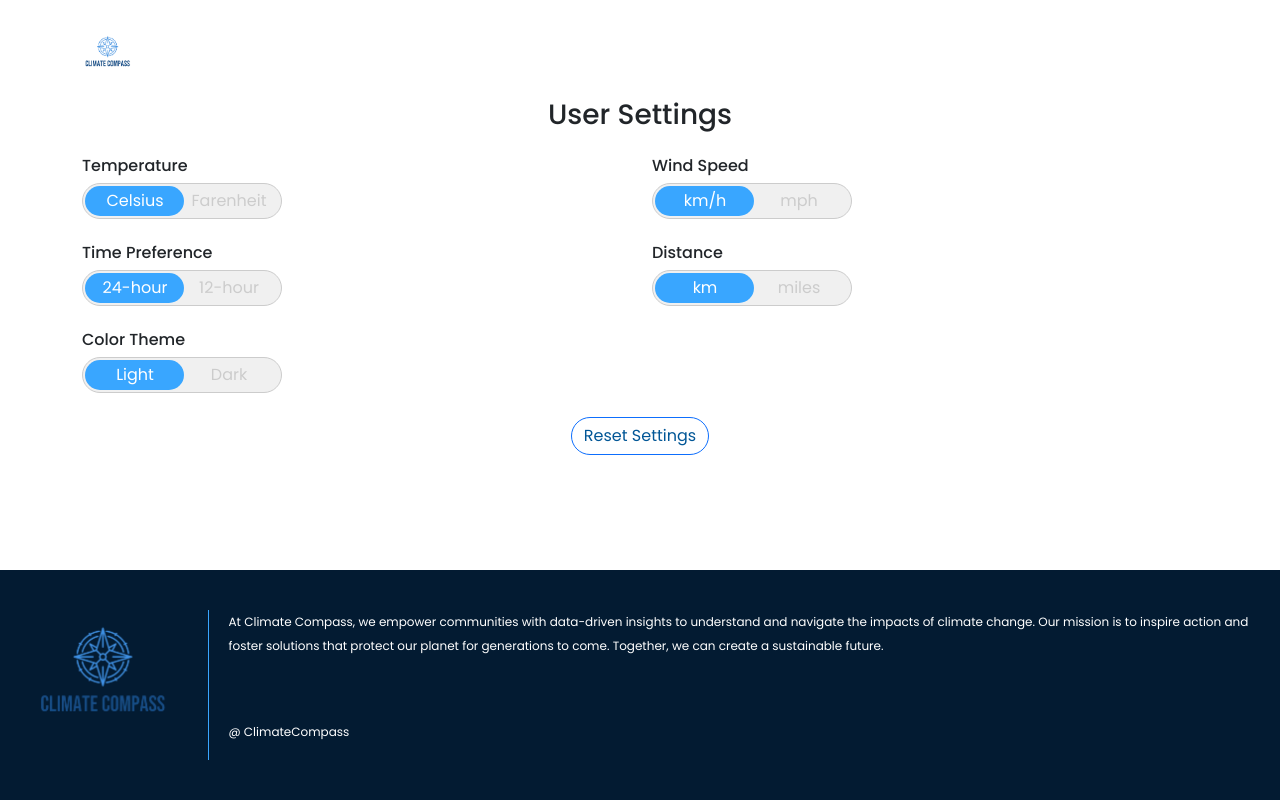
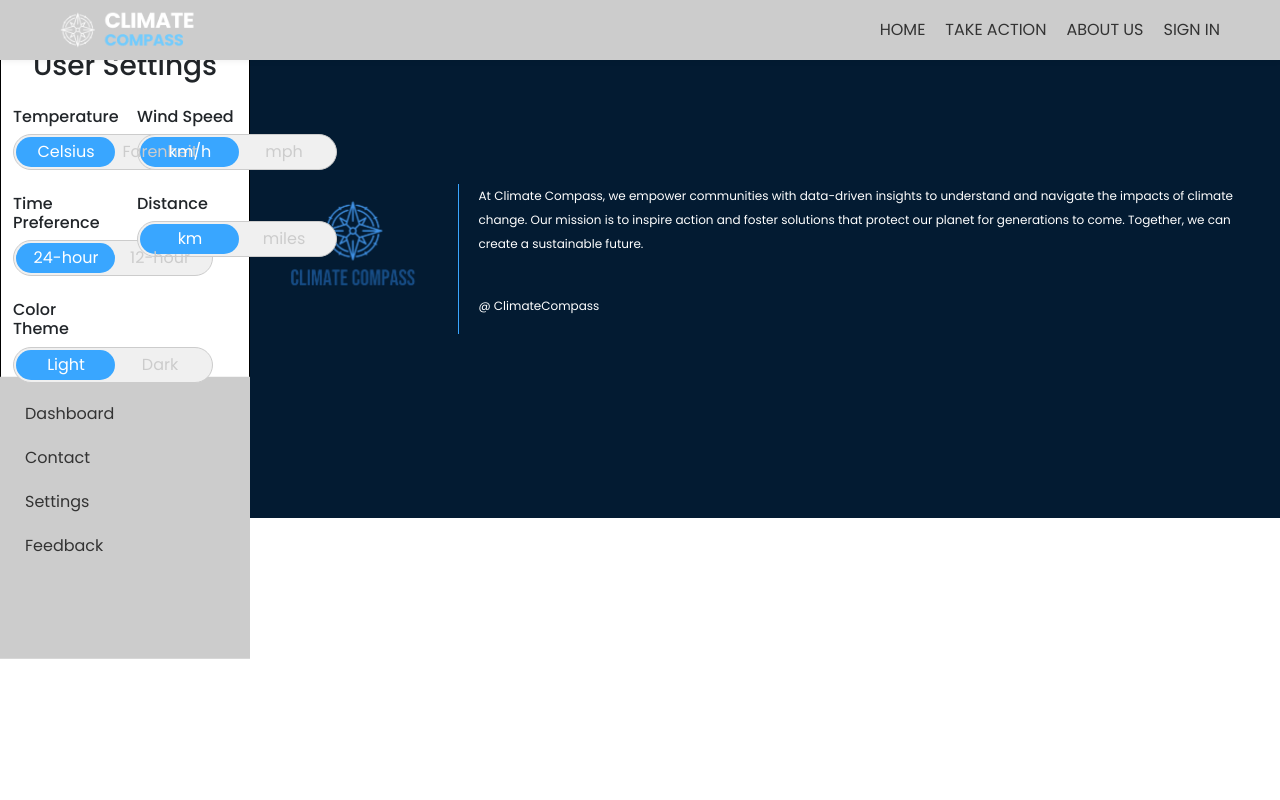
Before and after one commit to thomasfortoul/comp307, a PHP site: page /private/user-settings/user-settings.html in a window 1280 px wide. Run offline with PHP 8.4, Linux system fonts and the light colour scheme.

Commit message:
header, footer done; need to fix user settings flex; make sidebar & feedback page

```diff
--- a/comp307-finalproject/assets/footer.css
+++ b/comp307-finalproject/assets/footer.css
@@ -1,8 +1,8 @@
 /* Footer */
 
 .footer {
-    height:100%;
-    background-color: #031B32;
+  height: 100%;
+  background-color: #031b32;
   color: #ffffff;
   padding: 40px 20px;
   display: flex;
@@ -36,10 +36,10 @@
 
 .vertical-line {
   width: 0.5px;
-    background-color: #39A6FF;
+  background-color: #39a6ff;
   margin: 0 10px;
   flex-shrink: 0;
-    height:150px;
+  height: 150px;
   align-self: stretch;
 }
 
@@ -53,14 +53,11 @@
   line-height: 2;
 }
 
-
 /* Footer - Tablet */
 
 @media (max-width: 768px) and (min-width: 480px) {
-
-
- .vertical-line{
-    height:175px;
+  .vertical-line {
+    height: 175px;
   }
 
   .footer-logo img {
@@ -73,13 +70,9 @@
   }
 }
 
-
-
-
 /* Footer - Mobile */
 
 @media (max-width: 480px) {
-
   .footer {
     padding: 10px;
     flex-direction: column;
@@ -98,5 +91,4 @@
   .footer-text {
     font-size: 10px;
   }
-
 }
--- /dev/null
+++ b/comp307-finalproject/assets/header-hamburger.js
@@ -0,0 +1,18 @@
+document.addEventListener("DOMContentLoaded", function () {
+  const hamb = document.getElementById("hamburger");
+  const navLinks = document.getElementById("nav-links");
+
+  hamb.addEventListener("click", function () {
+    hamb.classList.toggle("active");
+    navLinks.classList.toggle("active");
+  });
+
+  document.addEventListener("click", function (e) {
+    if (!hamb.contains(e.target) && !navLinks.contains(e.target)) {
+      if (navLinks.classList.contains("active")) {
+        hamb.classList.remove("active");
+        navLinks.classList.remove("active");
+      }
+    }
+  });
+});
--- a/comp307-finalproject/assets/header.css
+++ b/comp307-finalproject/assets/header.css
@@ -1,87 +1,119 @@
-/* Navbar */
-.navbar {
-  display: flex;
-  justify-content: space-between;
-  align-items: center;
-  width: 100%;
-  max-width: 100%;
-  margin: 0 auto;
-  padding: 30px;
-  position: absolute;
-  top: 0;
-  left: 0;
-  z-index: 100;
-  box-sizing: border-box;
-  overflow: hidden;
+/* Header styles */
+body {
+  margin: 0;
 }
 
-.navbar-logo {
-  width: 156px;
-  height: 45px;
-  object-fit: contain;
+header {
+  width: 100%;
+  background-color: #ccc; /* can change color if want */
+  box-shadow: 0 2px 5px rgba(0, 0, 0, 0.05);
+  position: fixed;
+  height: 60px;
+  display: flex;
+  align-items: center;
+  justify-content: center;
+  z-index: 99; /* on top */
 }
 
-.navbar .nav-links {
+.nav-container {
+  width: 100%;
+  max-width: 1200px;
+  display: flex;
+  align-items: center;
+  justify-content: space-between;
+  padding: 0 20px;
+}
+
+.logo {
+  height: 40px;
+  width: auto;
+}
+
+.nav-links {
   display: flex;
   gap: 20px;
-  margin-left: auto;
 }
 
-.navbar .nav-links a {
+.nav-links a {
   text-decoration: none;
-  color: #ffffff;
+  color: #333;
   font-size: 16px;
-  font-weight: lighter;
-  transition-duration: 0.3s;
-}
-.navbar .nav-links a:hover {
-  color: #39a6ff;
 }
 
-@media (max-width: 768px) and (min-width: 480px) {
-  /* Navbar - Tablet */
-  .navbar {
-    flex-direction: row;
-    justify-content: space-between;
-    padding: 15px;
+.nav-links a:hover,
+.nav-links a:focus {
+  color: #007bff;
+  outline: none;
+}
+
+.hamburger {
+  display: none; /*display hamburger on 480 */
+  flex-direction: column;
+  justify-content: space-around;
+  width: 25px;
+  height: 25px;
+  background: transparent;
+  border: none;
+  cursor: pointer;
+  padding: 0;
+}
+
+.hamburger span {
+  width: 100%;
+  height: 2px;
+  background-color: #333;
+}
+
+@media (max-width: 768px) {
+  header {
+    height: 55px;
   }
 
-  .navbar-logo {
-    width: 120px;
-    height: auto;
-    margin-bottom: 10px;
+  .logo {
+    height: 35px;
   }
 
-  .navbar .nav-links {
-    flex-wrap: wrap;
-    justify-content: flex-start;
-    gap: 10px;
+  .nav-links a {
+    font-size: 14px;
   }
 
-  .navbar .nav-links a {
-    font-size: 14px;
-    padding: 5px 10px;
+  .nav-links {
+    gap: 15px;
   }
 }
 
-/* MOBILE VIEW */
-
 @media (max-width: 480px) {
-  /* Navbar - Mobile */
-
-  .navbar-logo {
-    width: 80px;
-    height: auto;
+  header {
+    height: 50px;
+    padding: 0 10px;
   }
 
-  .navbar .nav-links {
-    flex-wrap: wrap;
-    gap: 5px;
-    justify-content: center;
+  .nav-container {
+    padding: 0 10px;
   }
 
-  .navbar .nav-links a {
-    font-size: 12px;
-    padding: 3px 8px;
+  .logo {
+    height: 30px;
+  }
+
+  .nav-links {
+    gap: 10px;
+    display: none;
+    position: absolute;
+    top: 60px;
+    left: 0;
+    right: 0;
+    background-color: white;
+    flex-direction: column;
+    align-items: center;
+    box-shadow: 0 2px 5px rgba(0, 0, 0, 0.1);
+  }
+
+  .nav-links.active {
+    display: flex;
+  }
+
+  .hamburger {
+    display: flex;
   }
 }
--- /dev/null
+++ b/comp307-finalproject/private/user-settings/styles.css
@@ -0,0 +1,117 @@
+body {
+  font-family: "Poppins", sans-serif;
+  box-sizing: border-box;
+  min-height: 100vh;
+  margin: 0;
+  display: grid;
+  grid-template-columns: 250px 1fr;
+  grid-template-rows: auto 1fr auto; /* to fix footer on pages that have content that doesn't fill entire page, else footer just floats*/
+}
+
+.container {
+  border: 1px solid black;
+}
+
+.toggle-btn {
+  display: inline-flex;
+  align-items: center;
+  background-color: #f0f0f0;
+  border: 1px solid #ccc;
+  padding: 5px;
+  cursor: pointer;
+  position: relative;
+  width: 200px;
+  border-radius: 20px;
+  user-select: none;
+}
+
+.toggle-btn .settings {
+  display: flex;
+  flex: 1;
+  z-index: 1;
+}
+
+.toggle-btn .left,
+.toggle-btn .right {
+  flex: 1;
+  display: flex;
+  align-items: center;
+  justify-content: center;
+  text-align: center;
+  transition: color 0.5s;
+}
+
+.toggle-btn .slider {
+  position: absolute;
+  top: 2px;
+  bottom: 2px;
+  left: 2px;
+  background-color: #39a6ff;
+  width: 50%;
+  border-radius: 20px;
+  transition: left 0.5s;
+}
+
+.toggle-btn.active .slider {
+  left: calc(100% - 100px);
+}
+
+.toggle-btn.active .left {
+  color: #ccc;
+}
+
+.toggle-btn.active .right {
+  color: white;
+}
+
+.toggle-btn:not(.active) .left {
+  color: white;
+}
+
+.toggle-btn:not(.active) .right {
+  color: #ccc;
+}
+
+.reset-btn {
+  color: #015696;
+  border-radius: 20px;
+}
+
+/* sidebar */
+.sidebar {
+  grid-column: 1;
+  grid-row: 2;
+  background-color: #ccc;
+  padding: 20px;
+  transform: translateY(-50%);
+}
+
+.sidebar h2 {
+  color: #333;
+  margin-bottom: 20px;
+}
+
+.sidebar ul {
+  list-style-type: none;
+  padding-left: 0;
+}
+
+.sidebar li {
+  margin-bottom: 10px;
+}
+
+.sidebar a {
+  color: #333;
+  text-decoration: none;
+  display: block;
+  padding: 5px;
+}
+
+.sidebar a:hover {
+  background-color: #ddd;
+}
+
+.sidebar a.active {
+  color: #007bff;
+  font-weight: bold;
+}
--- a/comp307-finalproject/private/user-settings/user-settings.html
+++ b/comp307-finalproject/private/user-settings/user-settings.html
@@ -14,107 +14,41 @@
       href="https://fonts.googleapis.com/css2?family=Poppins:ital,wght@0,100;0,200;0,300;0,400;0,500;0,600;0,700;0,800;0,900;1,100;1,200;1,300;1,400;1,500;1,600;1,700;1,800;1,900&display=swap"
       rel="stylesheet"
     />
+    <link href="../../assets/footer.css" rel="stylesheet" />
     <link href="../../assets/header.css" rel="stylesheet" />
-    <link href="../../assets/footer.css" rel="stylesheet" />
-    <style>
-      body {
-        font-family: "Poppins", sans-serif;
-        box-sizing: border-box;
-        min-height: 100vh;
-        margin: 0;
-        display: grid;
-        grid-template-rows: auto 1fr auto; /* to fix footer on pages that have content that doesn't fill entire page, else footer just floats*/
-      }
-
-      header {
-        min-height: 50px;
-      }
-
-      .toggle-btn {
-        display: inline-flex;
-        align-items: center;
-        background-color: #f0f0f0;
-        border: 1px solid #ccc;
-        padding: 5px;
-        cursor: pointer;
-        position: relative;
-        width: 200px;
-        border-radius: 20px;
-        user-select: none;
-      }
-
-      .toggle-btn .settings {
-        display: flex;
-        flex: 1;
-        z-index: 1;
-      }
-
-      .toggle-btn .left,
-      .toggle-btn .right {
-        flex: 1;
-        display: flex;
-        align-items: center;
-        justify-content: center;
-        text-align: center;
-        transition: color 0.5s;
-      }
-
-      .toggle-btn .slider {
-        position: absolute;
-        top: 2px;
-        bottom: 2px;
-        left: 2px;
-        background-color: #39a6ff;
-        width: 50%;
-        border-radius: 20px;
-        transition: left 0.5s;
-      }
-
-      .toggle-btn.active .slider {
-        left: calc(100% - 100px);
-      }
-
-      .toggle-btn.active .left {
-        color: #ccc;
-      }
-
-      .toggle-btn.active .right {
-        color: white;
-      }
-
-      .toggle-btn:not(.active) .left {
-        color: white;
-      }
-
-      .toggle-btn:not(.active) .right {
-        color: #ccc;
-      }
-
-      .reset {
-        color: #015696;
-        border-radius: 20px;
-      }
-    </style>
+    <link href="./styles.css" rel="stylesheet" />
   </head>
   <body>
     <!-- read all settings from database each time changes occur on a button -->
     <header>
-      <div class="navbar">
+      <div class="nav-container">
         <img
-          src="../../assets/images/climatelogo.png"
-          alt="Climate Compass"
-          class="navbar-logo"
+          src="../../assets/images/landingpagelogo.png"
+          alt="Climate Compass logo"
+          class="logo"
         />
-        <div class="nav-links">
-          <a href="#">HOME</a>
-          <a href="#">TAKE ACTION</a>
-          <a href="#">ABOUT US</a>
+        <nav class="nav-links" id="nav-links">
+          <a href="../../public/landing/landing.html">HOME</a>
+          <a href="../../public/take-action/take-action.html">TAKE ACTION</a>
+          <a href="../../public/about-us/about-us.html">ABOUT US</a>
           <a href="#" onclick="openModal()">SIGN IN</a>
-        </div>
+        </nav>
+        <button class="hamburger" id="hamburger">
+          <span></span>
+          <span></span>
+          <span></span>
+        </button>
       </div>
     </header>
 
-    <!-- <sidebar>reusable sidebar for all private pages</sidebar> -->
+    <aside class="sidebar">
+      <ul>
+        <li><a href="../dashboard/dashboard.html">Dashboard</a></li>
+        <li><a href="../weather-comparison/comparison.html">Contact</a></li>
+        <li><a href="./user-settings.html">Settings</a></li>
+        <li><a href="../feedback/feedback.html">Feedback</a></li>
+      </ul>
+    </aside>
 
     <div class="container my-5">
       <h3 class="text-center">User Settings</h3>
@@ -175,7 +109,9 @@
         </div>
       </div>
       <div class="text-center my-4">
-        <button class="btn btn-outline-primary reset">Reset Settings</button>
+        <button class="btn btn-outline-primary reset-btn">
+          Reset Settings
+        </button>
       </div>
     </div>
 
@@ -211,5 +147,6 @@
         element.classList.toggle("active");
       }
     </script>
+    <script src="../../assets/header-hamburger.js"></script>
   </body>
 </html>
```
Also changed, not shown: comp307-finalproject/private/feedback/feedback.html (+22 -5 lines), README.md, comp307-finalproject/assets/images/landingpagelogo.png (added), comp307-finalproject/assets/sidebar.css (added), comp307-finalproject/private/feedback/styles.css (added). Lines whose indentation alone changed are shown as unchanged.
